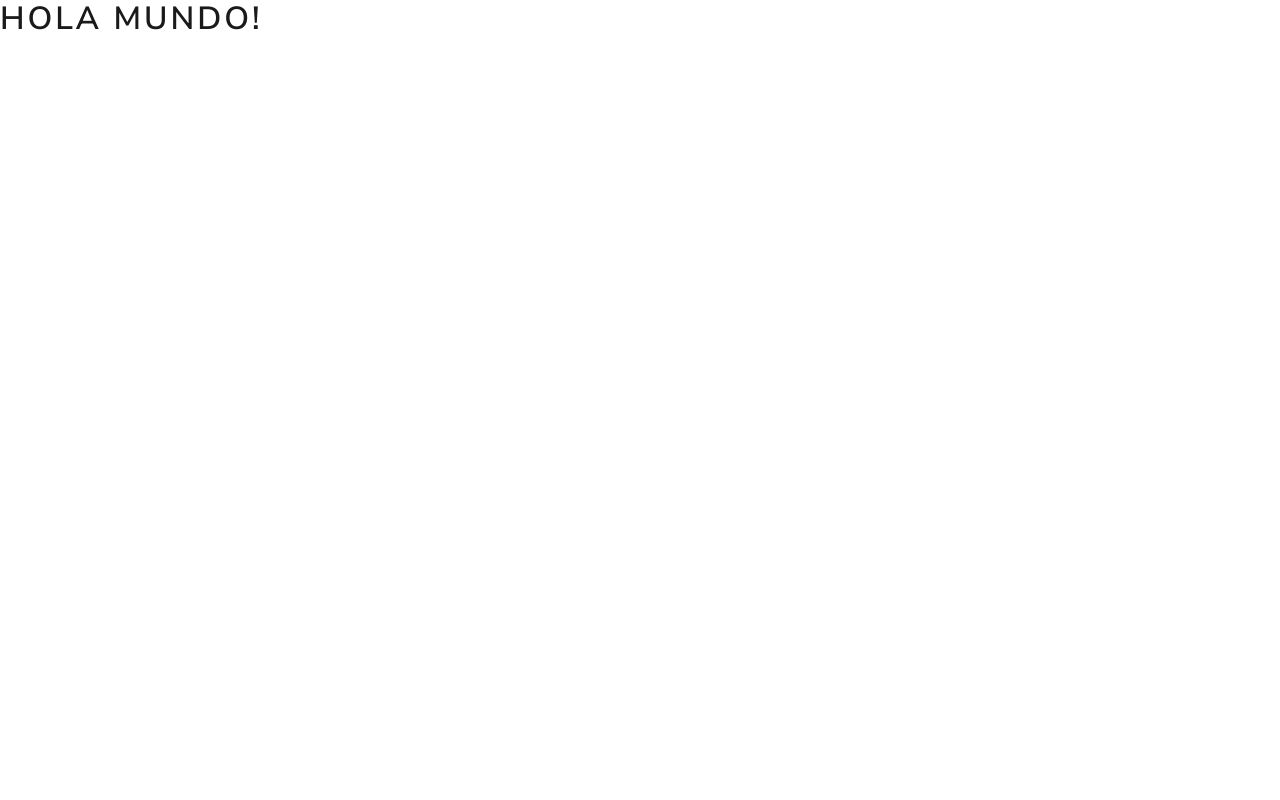
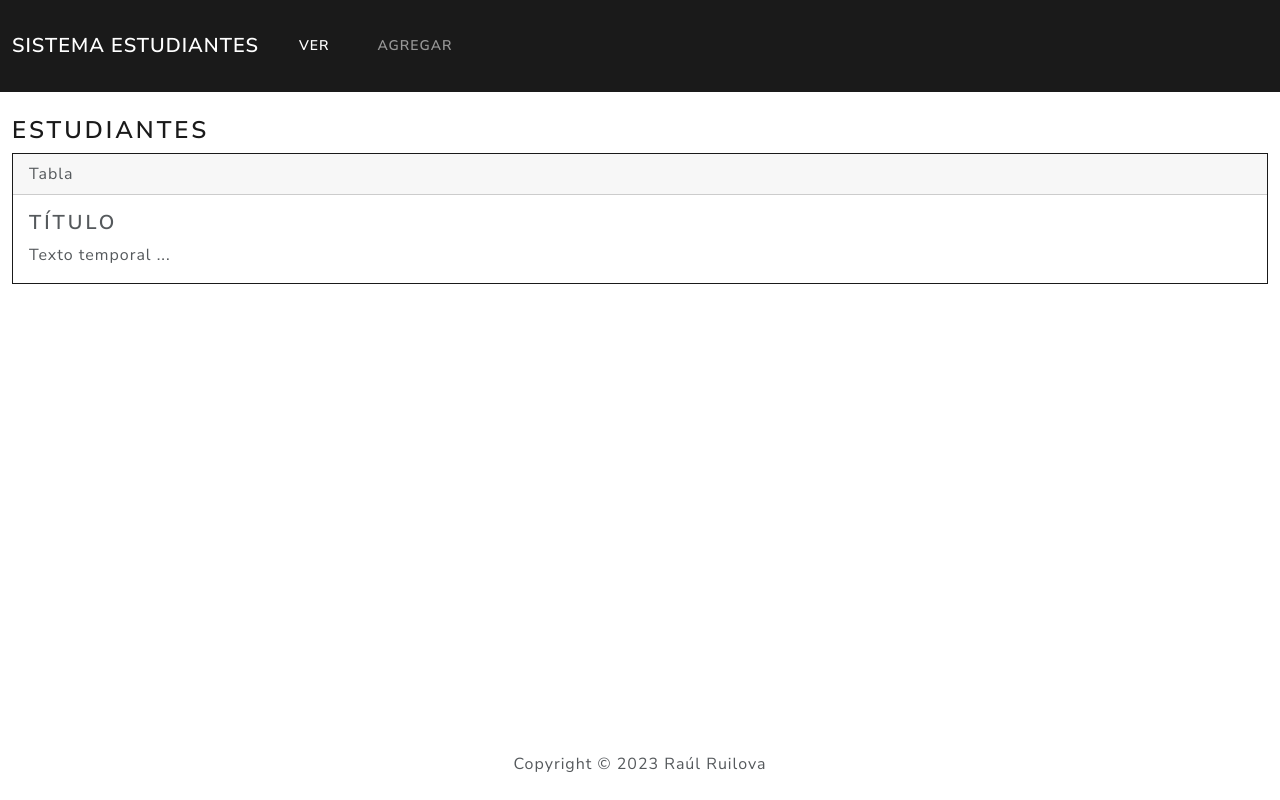
Before and after one commit to rrvc12/student-management-system, a Django app: page / in a window 1280 px wide. Before the commit the page is almost empty. Run offline with Django 4.2, Linux system fonts and the light colour scheme; some libraries are stand-ins or nearby versions.

Commit message:
[style] estructura/diseño básico de view index

```diff
--- a/students/templates/students/index.html
+++ b/students/templates/students/index.html
@@ -8,11 +8,63 @@
       content="width=device-width, user-scalable=no, initial-scale=1.0, maximum-scale=1.0, minimum-scale=1.0"
     />
     <meta http-equiv="X-UA-Compatible" content="ie=edge" />
-	<title>Sistema de Administración de Estudiantes</title>
+    <title>SAE</title>
     <link href="{% static 'css/bootstrap.min.css' %}" rel="stylesheet" />
   </head>
-  <body>
-	<h1>Hola mundo!</h1>
+  <body class="d-flex flex-column min-vh-100">
+    <nav class="navbar navbar-expand-lg navbar-dark bg-primary">
+      <div class="container-fluid">
+        <a class="navbar-brand" href="#">Sistema Estudiantes</a>
+        <button
+          class="navbar-toggler"
+          type="button"
+          data-bs-toggle="collapse"
+          data-bs-target="#navbarSupportedContent"
+          aria-controls="navbarSupportedContent"
+          aria-expanded="false"
+          aria-label="Toggle navigation"
+        >
+          <span class="navbar-toggler-icon"></span>
+        </button>
+        <div class="collapse navbar-collapse" id="navbarSupportedContent">
+          <ul class="navbar-nav me-auto mb-2 mb-lg-0">
+            <li class="nav-item">
+              <a class="nav-link active" aria-current="page" href="#">Ver</a>
+            </li>
+            <li class="nav-item">
+              <a class="nav-link" href="#">Agregar</a>
+            </li>
+          </ul>
+        </div>
+      </div>
+    </nav>
+    {% comment %} Tabla {% endcomment %}
+    <div class="container-fluid mt-4">
+      <h3>Estudiantes</h3>
+      <div class="row">
+        <div class="col-12">
+          <div class="card border-primary mb-3">
+            <div class="card-header">Tabla</div>
+            <div class="card-body">
+              <h4 class="card-title">Título</h4>
+              <p class="card-text">Texto temporal ...</p>
+            </div>
+          </div>
+        </div>
+      </div>
+    </div>
+    {% comment %} Footer {% endcomment %}
+    <footer class="mt-auto mb-4">
+      <div class="text-center">
+        <span>
+          Copyright &copy;
+          <script>
+            document.write(new Date().getFullYear());
+          </script>
+          Raúl Ruilova
+        </span>
+      </div>
+    </footer>
     <script src="https://cdn.jsdelivr.net/npm/bootstrap@5.3.0-alpha3/dist/js/bootstrap.bundle.min.js"></script>
   </body>
 </html>
```
Also changed, not shown: students/static/css/bootstrap.min.css (renamed from static/css/bootstrap.min.css). Lines whose indentation alone changed are shown as unchanged.
